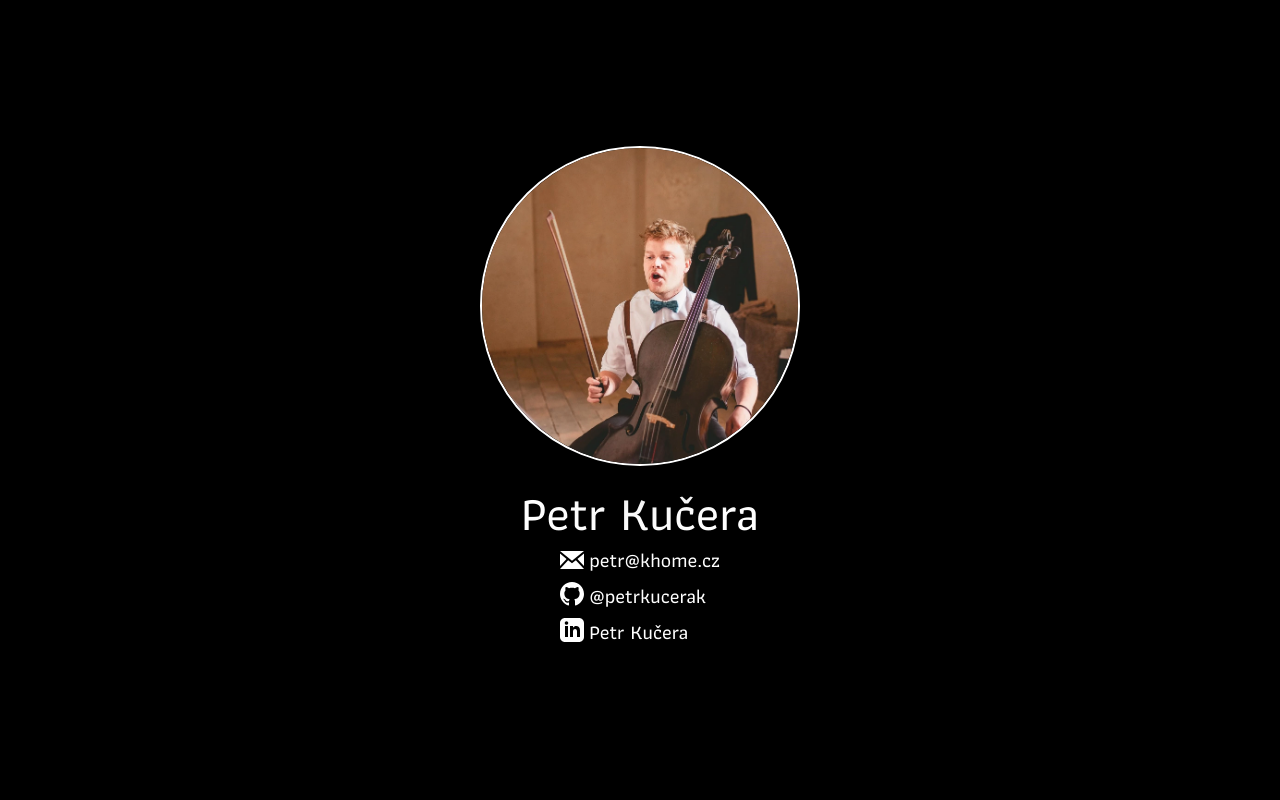
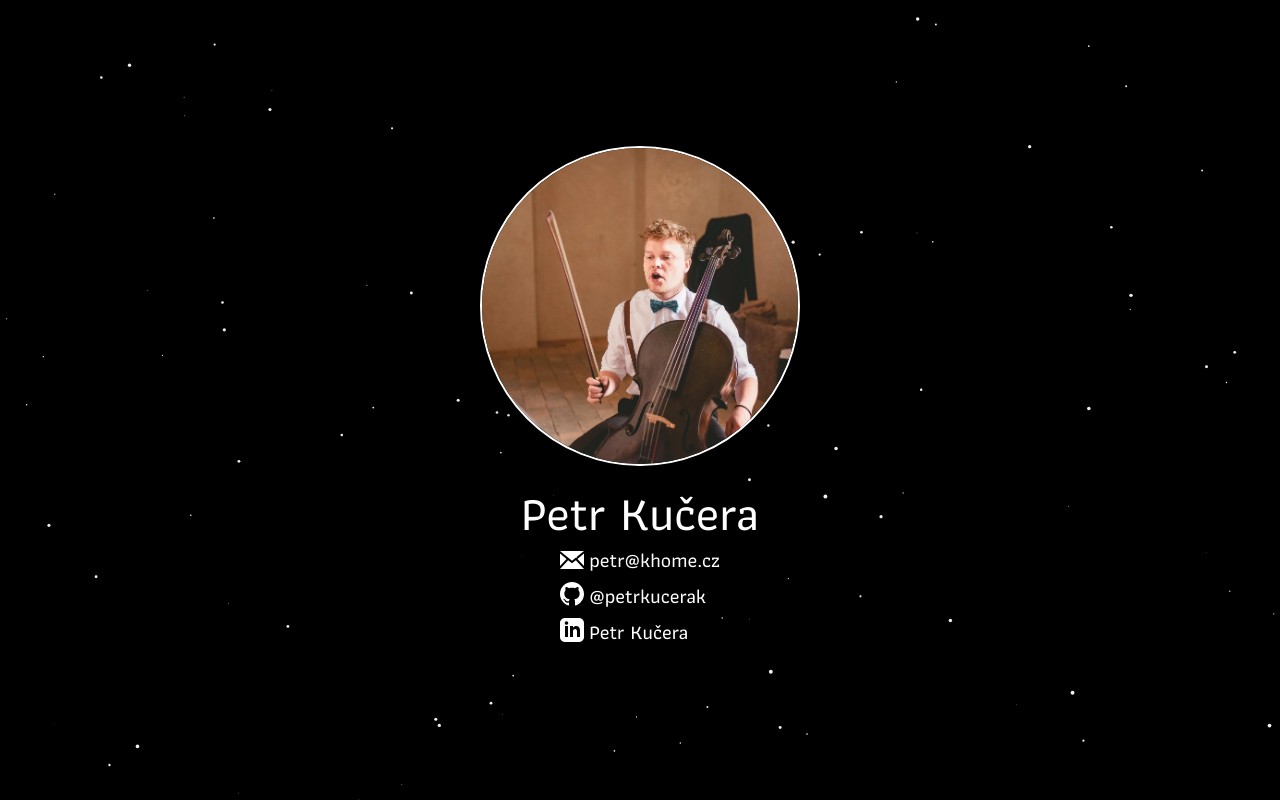
Before and after one commit to petrkucerak/petrkucerak, a plain HTML site: page index.html in a window 1280 px wide. Drawn offline with nearby package versions, Linux system fonts and the light colour scheme.

Commit message:
Add animation to the background

```diff
--- a/index.html
+++ b/index.html
@@ -18,9 +18,9 @@
 </head>
 
 <body class="bg-black text-white text-xl">
-    <main class="flex flex-col items-center min-h-screen justify-center	">
+    <main class="flex flex-col items-center min-h-screen justify-center	drop-shadow-2xl">
         <img src="/profile.webp" alt="The Petr's crazy profile photo with violoncello."
-            class="max-w-xs rounded-full mb-6 border border-white border-2 drop-shadow-2xl" />
+            class="max-w-xs rounded-full mb-6 border border-white border-2" />
         <h1 class="text-center text-5xl">Petr Kučera</h1>
         <ul>
             <li class="my-2 hover:scale-105 duration-200 ease-in-out">
@@ -55,6 +55,104 @@
             </li>
         </ul>
     </main>
+    <canvas id="canvas" class="absolute top-0 w-full h-full z-[-10]"></canvas>
+    <script>
+        let c = init("canvas"),
+            w = (canvas.width = window.innerWidth),
+            h = (canvas.height = window.innerHeight);
+        //initiation
+
+        class firefly {
+            constructor() {
+                this.x = Math.random() * w;
+                this.y = Math.random() * h;
+                this.s = Math.random() * 2;
+                this.ang = Math.random() * 2 * Math.PI;
+                this.v = this.s * this.s / 4;
+            }
+            move() {
+                this.x += this.v * Math.cos(this.ang);
+                this.y += this.v * Math.sin(this.ang);
+                this.ang += Math.random() * 20 * Math.PI / 180 - 10 * Math.PI / 180;
+            }
+            show() {
+                c.beginPath();
+                c.arc(this.x, this.y, this.s, 0, 2 * Math.PI);
+                c.fillStyle = "#eeeeee";
+                c.fill();
+            }
+        }
+
+        let f = [];
+
+        function draw() {
+            if (f.length < 100) {
+                for (let j = 0; j < 10; j++) {
+                    f.push(new firefly());
+                }
+            }
+            //animation
+            for (let i = 0; i < f.length; i++) {
+                f[i].move();
+                f[i].show();
+                if (f[i].x < 0 || f[i].x > w || f[i].y < 0 || f[i].y > h) {
+                    f.splice(i, 1);
+                }
+            }
+        }
+
+        let mouse = {};
+        let last_mouse = {};
+
+        canvas.addEventListener(
+            "mousemove",
+            function (e) {
+                last_mouse.x = mouse.x;
+                last_mouse.y = mouse.y;
+
+                mouse.x = e.pageX - this.offsetLeft;
+                mouse.y = e.pageY - this.offsetTop;
+            },
+            false
+        );
+        function init(elemid) {
+            let canvas = document.getElementById(elemid),
+                c = canvas.getContext("2d"),
+                w = (canvas.width = window.innerWidth),
+                h = (canvas.height = window.innerHeight);
+            c.fillStyle = "rgba(30,30,30,1)";
+            c.fillRect(0, 0, w, h);
+            return c;
+        }
+
+        window.requestAnimFrame = (function () {
+            return (
+                window.requestAnimationFrame ||
+                window.webkitRequestAnimationFrame ||
+                window.mozRequestAnimationFrame ||
+                window.oRequestAnimationFrame ||
+                window.msRequestAnimationFrame ||
+                function (callback) {
+                    window.setTimeout(callback);
+                }
+            );
+        });
+
+        function loop() {
+            window.requestAnimFrame(loop);
+            c.clearRect(0, 0, w, h);
+            draw();
+        }
+
+        window.addEventListener("resize", function () {
+            (w = canvas.width = window.innerWidth),
+                (h = canvas.height = window.innerHeight);
+            loop();
+        });
+
+        loop();
+        setInterval(loop, 1000 / 15);
+    </script>
 </body>
 
 </html>
```
